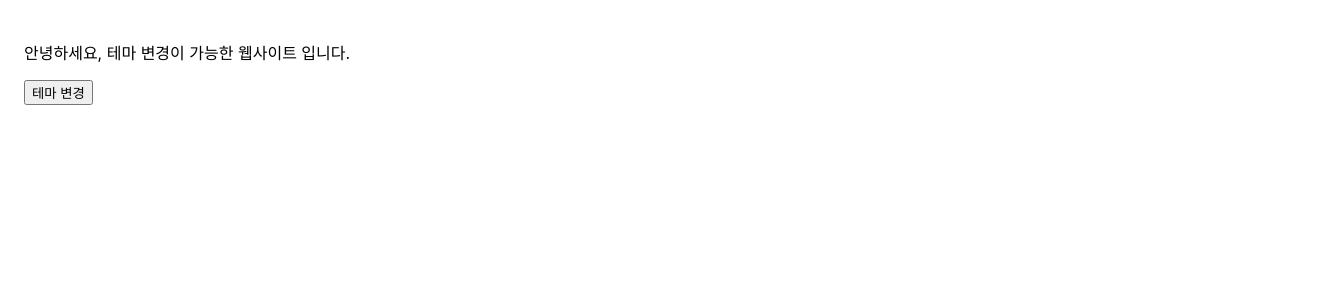
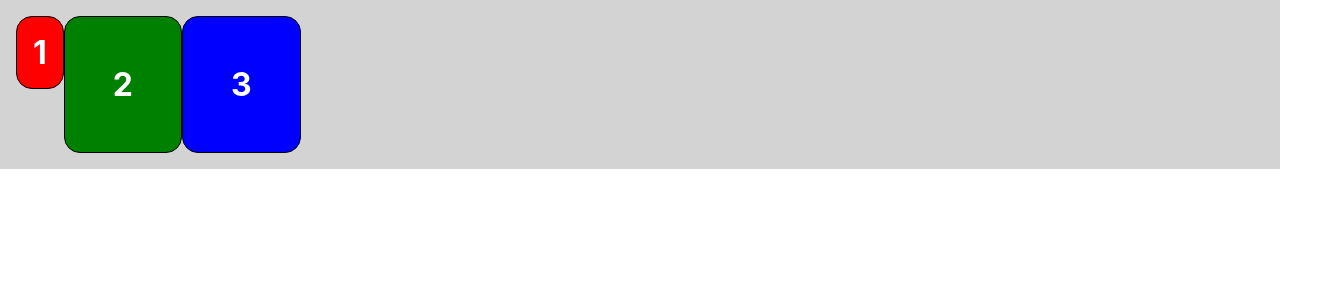
Before and after one commit to 2Myeong/23-react1, a React (Create React App) app: page / in a window 1280 px wide. Shown: the top 300 px of the page, 1328 px wide, since content can reach past the window. Built offline with nearby package versions, Linux system fonts and the light colour scheme.

Commit message:
Add the Text
23.06.01

```diff
--- a/package.json
+++ b/package.json
@@ -9,6 +9,7 @@
     "react": "^18.2.0",
     "react-dom": "^18.2.0",
     "react-scripts": "5.0.1",
+    "styled-components": "^5.3.11",
     "web-vitals": "^2.1.4"
   },
   "scripts": {
--- /dev/null
+++ b/src/chapter_15/Blocks.jsx
@@ -0,0 +1,58 @@
+import styled from "styled-components";
+
+const Wrapper = styled.div `
+    padding: 1rem;
+    display: flex;
+    flex-direction: row;
+    align-items: flex-start;
+    justify-content: flex-start;
+    background-color: lightgrey;
+`;
+
+const Block = styled.div`
+    padding: ${(props) => props.padding};
+    border: 1px solid black;
+    border-radius: 1rem;
+    background-color: ${(props) => props.backgroundColor};
+    color:white;
+    font-size: 2rem;
+    font-weight: bold;
+    text-align: center;
+`;
+
+const blockItems = [
+    {
+        label: "1",
+        padding: "1rem",
+        backgroundColor: "red",
+    },
+    {
+        label: "2",
+        padding: "3rem",
+        backgroundColor:"green",
+    },
+    {
+        label: "3",
+        padding: "3rem",
+        backgroundColor: "blue",
+    },
+];
+
+function Blocks(props) {
+    return (
+        <Wrapper>
+            {blockItems.map((blockItem) => {
+                return (
+                    <Block
+                        padding={blockItem.padding}
+                        backgroundColor={blockItem.backgroundColor}
+                    >
+                        {blockItem.label}
+                    </Block>
+                );
+            })}
+        </Wrapper>
+    );
+}
+
+export default Blocks;
--- /dev/null
+++ b/src/chapter_15/MainPage.jsx
@@ -0,0 +1,58 @@
+// import React from "react";
+// import styled from "styled-components";
+
+// const Wrapper = styled.div`
+//     padding: 1em;
+//     background: grey;
+// `
+// const Title = styled.h1`
+//     font-size: 1.5em;
+//     color: white;
+//     text-align:center;
+// `
+// function MainPage(props) {
+//     return (
+//         <Wrapper>
+//             <Title>
+//                 안녕, 리액트!
+//             </Title>
+//         </Wrapper>
+//     )
+// }
+
+// export default MainPage;
+
+// const name1='명규'
+// const region='경기'
+
+// function myTagFunction(strings, nameExp, regionExp) {
+//     let str0 = string[0]
+//     let str1 = string[1]
+//     let str2 = string[2]
+
+//     return `${str0}${nameExp}${str1}${regionExp}${str2}`
+// }
+
+// const output = myTagFunction `제 이름은 ${name1}이고, 사는 곳은 ${region}입니다.`
+
+// console.log(output)
+
+import React from "react";
+import styled from "styled-components";
+
+const Button = styled.button`
+    color: ${props => props.dark ? "white" : "dark"};
+    background: ${props => props.dark ? "black" : "white"};
+    border: 1px solid black;
+`;
+
+function Sample(props) {
+    return (
+        <div>
+            <Button>Normal</Button>
+            <Button dark>Dark</Button>
+        </div>
+    )
+}
+
+export default Sample;
--- a/src/index.js
+++ b/src/index.js
@@ -12,13 +12,26 @@
 import Calulator from './chapter_12/Calculator';
 import ProfileCard from './chapter_13/ProfileCard';
 import DarkOrLight from './chapter_14/DarkOrLight';
-
+import MainPage from './chapter_15/MainPage';
+import Blocks from './chapter_15/Blocks';
 const root = ReactDOM.createRoot(document.getElementById('root'));
 root.render(
   <React.StrictMode>
-    < DarkOrLight/>
+    < Blocks/>
   </React.StrictMode>
 );
+// const root = ReactDOM.createRoot(document.getElementById('root'));
+// root.render(
+//   <React.StrictMode>
+//     < MainPage/>
+//   </React.StrictMode>
+// );
+// const root = ReactDOM.createRoot(document.getElementById('root'));
+// root.render(
+//   <React.StrictMode>
+//     < DarkOrLight/>
+//   </React.StrictMode>
+// );
 
 // const root = ReactDOM.createRoot(document.getElementById('root'));
 // root.render(
```
Also changed, not shown: 1 other file (tests, documents, lock files or other folders).
